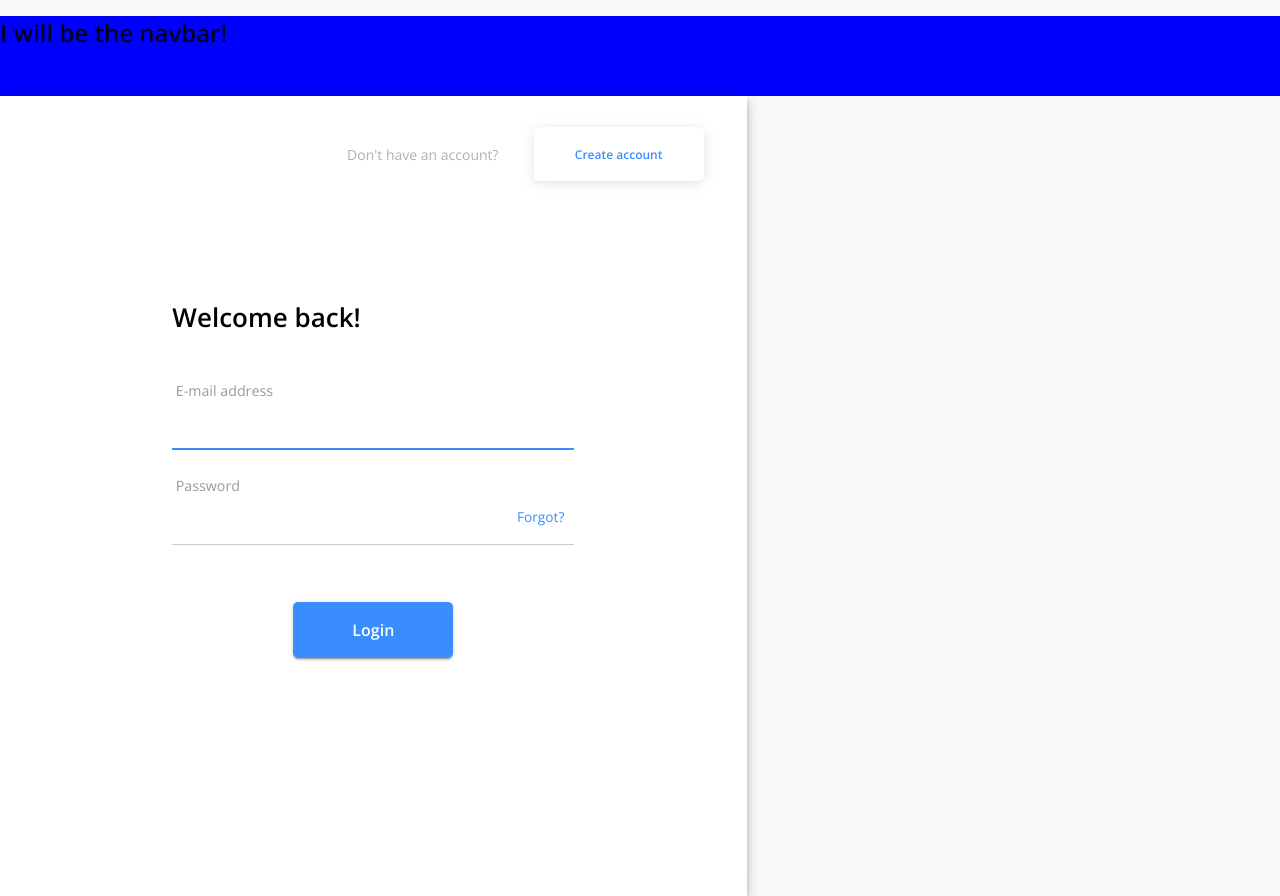
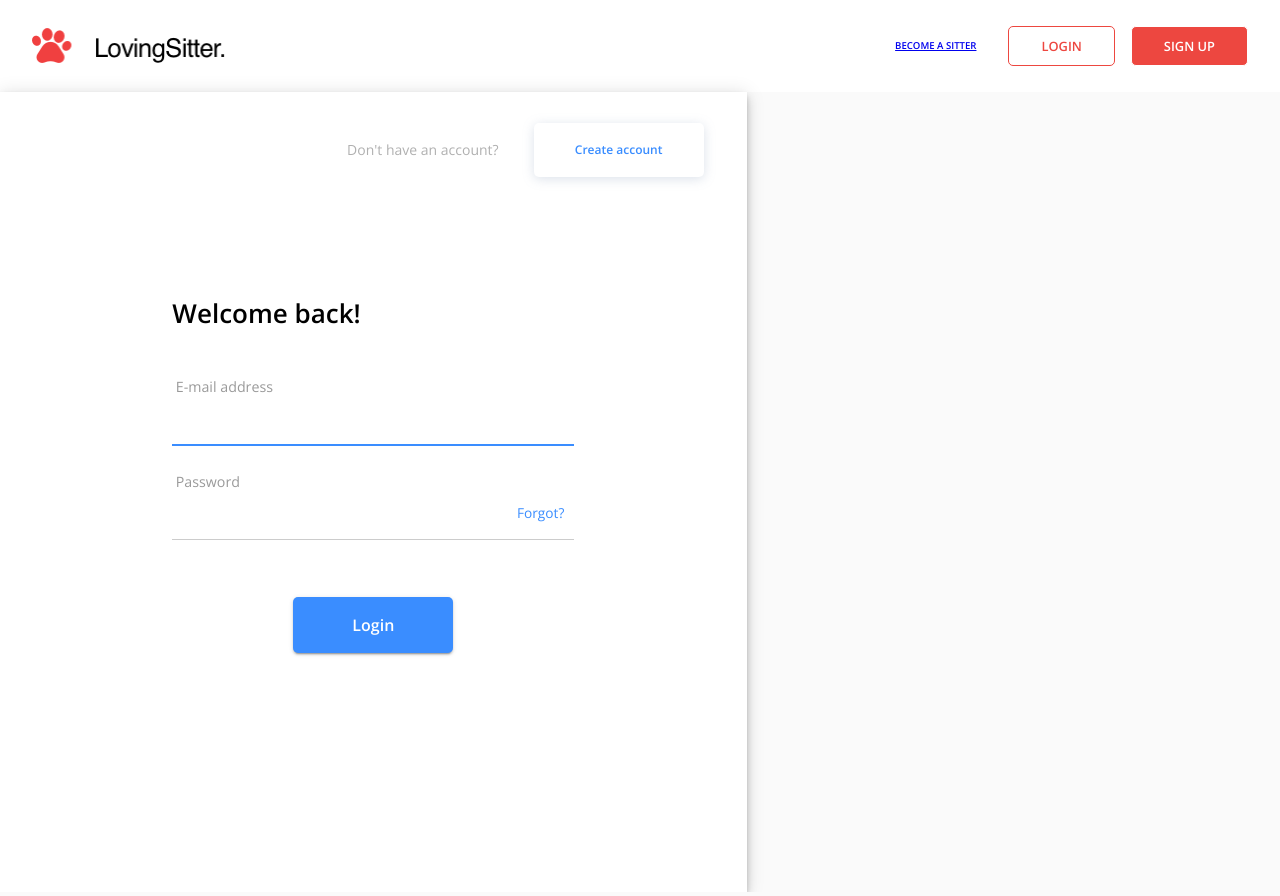
Before and after one commit to hatchways/team-callback-cats, a React (Create React App) app in the folder client/: page /login in a window 1280 px wide. Built offline with nearby package versions, Linux system fonts and the light colour scheme; no server answers.

Commit message:
create logged out navigation

```diff
--- a/client/src/App.tsx
+++ b/client/src/App.tsx
@@ -5,6 +5,7 @@ import Login from './pages/Login/Login';
 import Signup from './pages/SignUp/SignUp';
 import Dashboard from './pages/Dashboard/Dashboard';
 import Navbar from './components/Navigation/Navbar';
+import SitterForm from './pages/SitterRegistration/SitterForm';
 import { AuthProvider } from './context/useAuthContext';
 import { SocketProvider } from './context/useSocketContext';
 import { SnackBarProvider } from './context/useSnackbarContext';
@@ -25,6 +26,7 @@ function App(): JSX.Element {
                 <Route exact path="/dashboard">
                   <Dashboard />
                 </Route>
+                <Route exact path="/become-a-sitter" component={SitterForm} />
                 <Route path="*">
                   <Redirect to="/login" />
                 </Route>
--- a/client/src/components/Navigation/Navbar.tsx
+++ b/client/src/components/Navigation/Navbar.tsx
@@ -1,5 +1,7 @@
 import { FC } from 'react';
 import useStyles from './useStyles';
+import Logo from '../../Images/logo.png';
+import PublicLinks from './PublicLinks';
 
 const Navbar: FC = () => {
   console.log('navbar created');
@@ -7,7 +9,8 @@ const Navbar: FC = () => {
 
   return (
     <div className={classes.nav}>
-      <h1>I will be the navbar!</h1>
+      <img src={Logo} className={classes.logo} />
+      <PublicLinks />
     </div>
   );
 };
--- /dev/null
+++ b/client/src/components/Navigation/PublicLinks.tsx
@@ -0,0 +1,25 @@
+import { FC } from 'react';
+import { useHistory, Link } from 'react-router-dom';
+import useStyles from './useStyles';
+import Button from '@material-ui/core/Button';
+
+const PublicLinks: FC = () => {
+  const classes = useStyles();
+  const history = useHistory();
+
+  return (
+    <ul className={classes.publicLinks}>
+      <Link to="/become-a-sitter" className={classes.sitterLink}>
+        <a>Become a sitter</a>
+      </Link>
+      <Button variant="outlined" size="large" className={classes.login} onClick={() => history.push('/login')}>
+        Login
+      </Button>
+      <Button variant="contained" size="large" className={classes.signUp} onClick={() => history.push('/signup')}>
+        Sign Up
+      </Button>
+    </ul>
+  );
+};
+
+export default PublicLinks;
--- a/client/src/components/Navigation/useStyles.ts
+++ b/client/src/components/Navigation/useStyles.ts
@@ -2,9 +2,52 @@ import { makeStyles } from '@material-ui/core/styles';
 
 const useStyles = makeStyles(() => ({
   nav: {
-    backgroundColor: 'blue',
-    height: '80px',
+    backgroundColor: '#fff',
     width: '100vw',
+    display: 'flex',
+    justifyContent: 'space-between',
+    alignItems: 'center',
+    padding: '1rem',
+  },
+  logo: {
+    width: '200px',
+    marginLeft: '1rem',
+  },
+  publicLinks: {
+    display: 'flex',
+    backgroundColor: 'transparent',
+    justifyContent: 'center',
+    alignItems: 'center',
+    fontSize: '.6rem',
+    fontWeight: 600,
+  },
+  sitterLink: {
+    marginRight: '2rem',
+    textTransform: 'uppercase',
+    textDecoration: 'underline',
+    transition: 'all .2s ease',
+    '&:hover, &:active': {
+      color: '#ed4740',
+    },
+    '&:visited': {
+      color: '#000',
+    },
+  },
+  login: {
+    color: '#ed4740',
+    border: '1px solid #ed4740',
+    marginRight: '1rem',
+    padding: '.5rem 2rem',
+    textTransform: 'uppercase',
+  },
+  signUp: {
+    backgroundColor: '#ed4740',
+    color: '#fff',
+    border: '1px solid #fff',
+    marginRight: '1rem',
+    padding: '.5rem 2rem',
+    textTransform: 'uppercase',
+    boxShadow: 'none',
   },
 }));
 
--- /dev/null
+++ b/client/src/pages/SitterRegistration/SitterForm.tsx
@@ -0,0 +1,15 @@
+import { FC } from 'react';
+import { Typography } from '@material-ui/core';
+import useStyles from './useStyles';
+
+const SitterForm: FC = () => {
+  const classes = useStyles();
+
+  return (
+    <Typography className={classes.formPlaceholder}>
+      <h1>This is the sitter registration form</h1>
+    </Typography>
+  );
+};
+
+export default SitterForm;
--- /dev/null
+++ b/client/src/pages/SitterRegistration/useStyles.ts
@@ -0,0 +1,10 @@
+import { makeStyles } from '@material-ui/core/styles';
+
+const useStyles = makeStyles(() => ({
+  formPlaceholder: {
+    display: 'flex',
+    justifyContent: 'center',
+    alignItems: 'center',
+  },
+}));
+export default useStyles;
```
Also changed, not shown: client/src/Images/logo.png (added).
